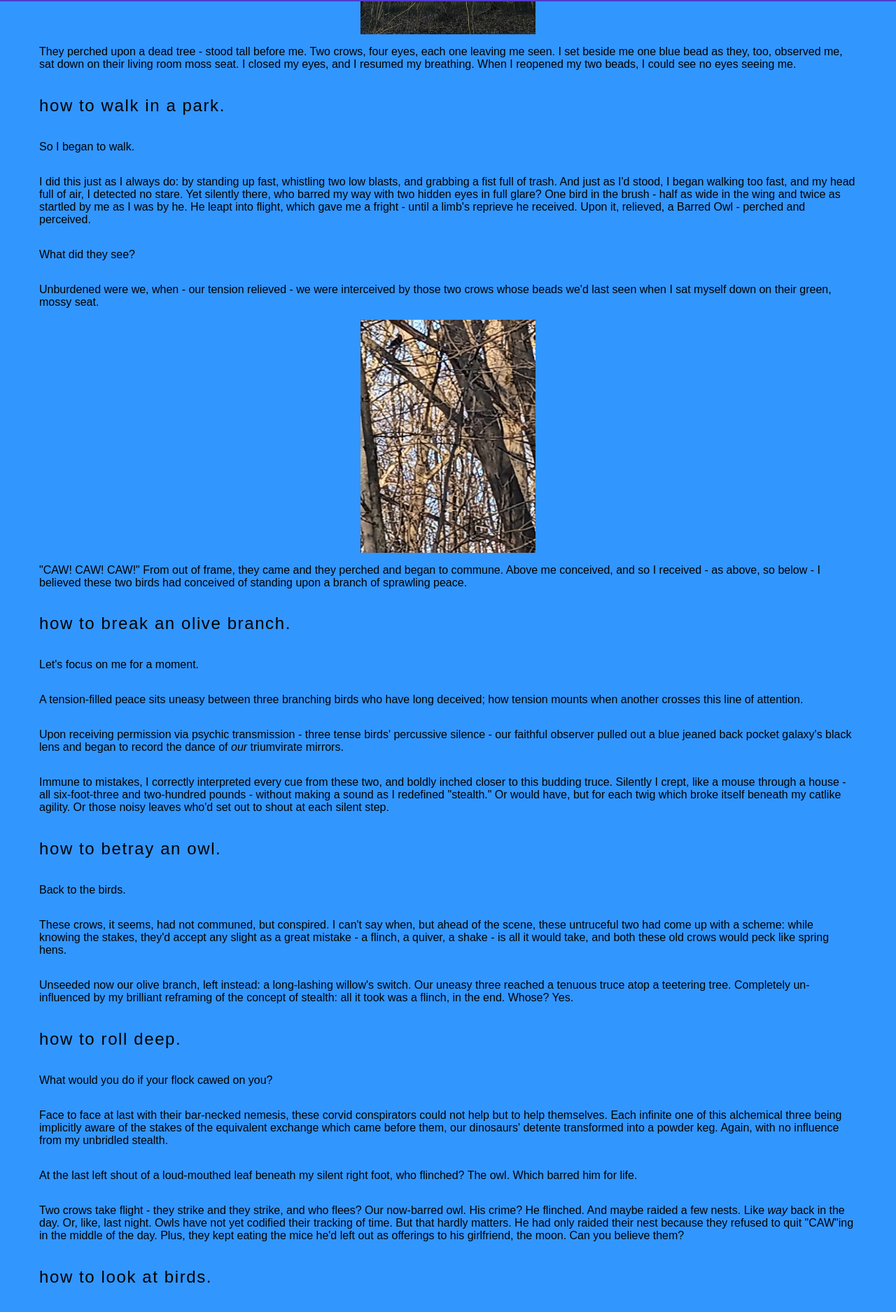
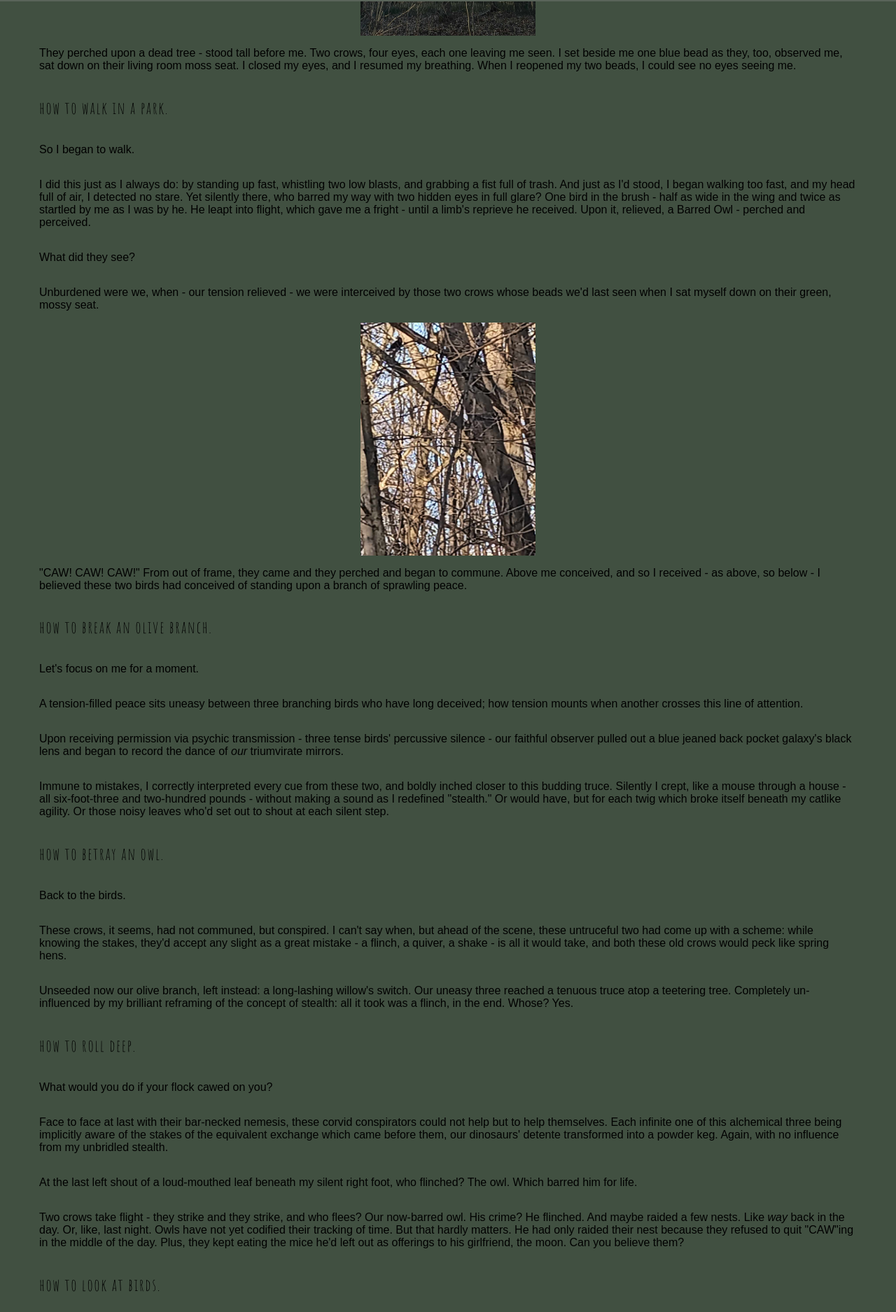
Before and after one commit to YouGuavas/patripples, a Next.js app: page /read/a_walk_in_the_park in a window 1280 px wide. Shown: the part 798-2673 px from the top of the page at 70% size. Built offline with nearby package versions, Linux system fonts and the light colour scheme; a web font is replaced by a local one.

Commit message:
Update theme

```diff
--- a/app/components/InteractiveList.tsx
+++ b/app/components/InteractiveList.tsx
@@ -32,7 +32,7 @@ export default function InteractiveList(props: propsType) {
 						key={`${category}`}
 						className={`${
 							filter.toLowerCase() === category.toLowerCase() ? 'active' : ''
-						} no-deco lowercase style-1 thin spaced color-2 rounded darken px-2 py-2 bordered pointer`}
+						} no-deco lowercase style-1 spaced color-2 rounded darken px-1 py-1 pointer`}
 						onClick={(e) => handleFilter(e, category)}
 					>
 						{category}
--- a/app/read/a_tired_swamp/page.tsx
+++ b/app/read/a_tired_swamp/page.tsx
@@ -36,7 +36,7 @@ export default function Home() {
 				<br />
 
 				<h2
-					className={`lowercase thin spaced left width-full block left-align`}
+					className={`lowercase style-1 thin spaced left width-full block left-align`}
 				>
 					How a swamp gets tired.
 				</h2>
@@ -57,7 +57,7 @@ export default function Home() {
 					for my ego&apos;s sake. Note any mistakes.
 				</p>
 				<h3
-					className={`lowercase thin spaced left width-full block left-align`}
+					className={`lowercase style-1 thin spaced left width-full block left-align`}
 				>
 					How to split a swamp.
 				</h3>
@@ -106,7 +106,7 @@ export default function Home() {
 					a part.
 				</p>
 				<h2
-					className={`lowercase thin spaced left width-full block left-align`}
+					className={`lowercase style-1 thin spaced left width-full block left-align`}
 				>
 					How to re-tire a swamp.
 				</h2>
--- a/app/read/a_walk_in_the_park/page.tsx
+++ b/app/read/a_walk_in_the_park/page.tsx
@@ -34,7 +34,7 @@ export default function Home() {
 				</p>
 				<br />
 				<h2
-					className={`lowercase thin spaced left width-full block left-align`}
+					className={`lowercase style-1 thin spaced left width-full block left-align`}
 				>
 					How to sit down on a log.
 				</h2>
@@ -64,7 +64,7 @@ export default function Home() {
 					could see no eyes seeing me.
 				</p>
 				<h2
-					className={`lowercase thin spaced left width-full block left-align`}
+					className={`lowercase style-1 thin spaced left width-full block left-align`}
 				>
 					How to walk in a park.
 				</h2>
@@ -103,7 +103,7 @@ export default function Home() {
 					standing upon a branch of sprawling peace.
 				</p>
 				<h2
-					className={`lowercase thin spaced left width-full block left-align`}
+					className={`lowercase style-1 thin spaced left width-full block left-align`}
 				>
 					How to break an olive branch.
 				</h2>
@@ -130,7 +130,7 @@ export default function Home() {
 					Or those noisy leaves who&apos;d set out to shout at each silent step.
 				</p>
 				<h2
-					className={`lowercase thin spaced left width-full block left-align`}
+					className={`lowercase style-1 thin spaced left width-full block left-align`}
 				>
 					how to betray an owl.
 				</h2>
@@ -152,7 +152,7 @@ export default function Home() {
 					Yes.
 				</p>
 				<h2
-					className={`lowercase thin spaced left width-full block left-align`}
+					className={`lowercase style-1 thin spaced left width-full block left-align`}
 				>
 					how to roll deep.
 				</h2>
@@ -182,7 +182,7 @@ export default function Home() {
 					Can you believe them?
 				</p>
 				<h2
-					className={`lowercase thin spaced left width-full block left-align`}
+					className={`lowercase style-1 thin spaced left width-full block left-align`}
 				>
 					how to look at birds.
 				</h2>
--- a/app/theme/ThemeContext.tsx
+++ b/app/theme/ThemeContext.tsx
@@ -15,13 +15,13 @@ export const ThemeContext = createContext<ThemeContextType | undefined>(
 );
 
 export const SpaceProvider = ({ children }: { children: React.ReactNode }) => {
-	const [theme, setThemeState] = useState<Theme>('spaceship');
+	const [theme, setThemeState] = useState<Theme>('default');
 
 	// On first load: try localStorage or system preference
 	useEffect(() => {
 		const stored = localStorage.getItem('theme') as Theme | null;
 
-		const initialTheme = 'spaceship';
+		const initialTheme = 'default';
 		setThemeState(initialTheme);
 		document.documentElement.classList.add(initialTheme);
 	}, []);
```
Also changed, not shown: app/read/letting_things_breathe/page.tsx (+5 -5 lines), app/read/patripples/page.tsx (+10 -4 lines), app/read/treading_with_care/page.tsx (+5 -5 lines).
